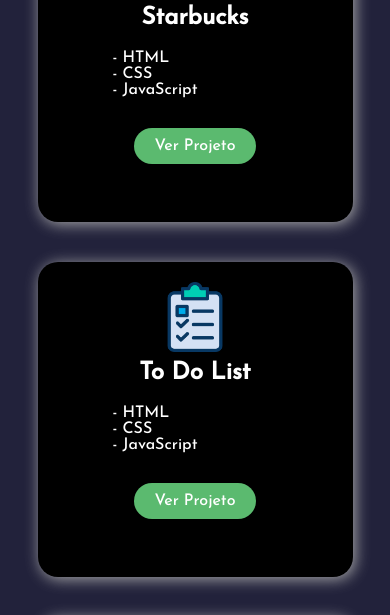
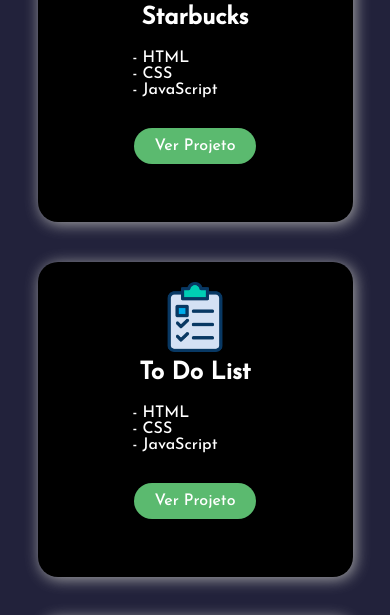
Before and after one commit to LaisOliveira92/portifolio, a plain HTML site: page index.html in a window 390 px wide. Shown: the part 1925-2540 px from the top of the page. Drawn offline with Linux system fonts and the light colour scheme.

Commit message:
atualização

```diff
--- a/styles.css
+++ b/styles.css
@@ -330,6 +330,14 @@ html {
         margin-top: 40px;
     }
 
+    .card p {
+        color: #ffffff;
+        margin-top: 20px;
+        margin-bottom: 40px;
+        text-align: justify;
+        margin-left: 60px;
+    }
+
     .card img {
         height: 70px;
     }
```
